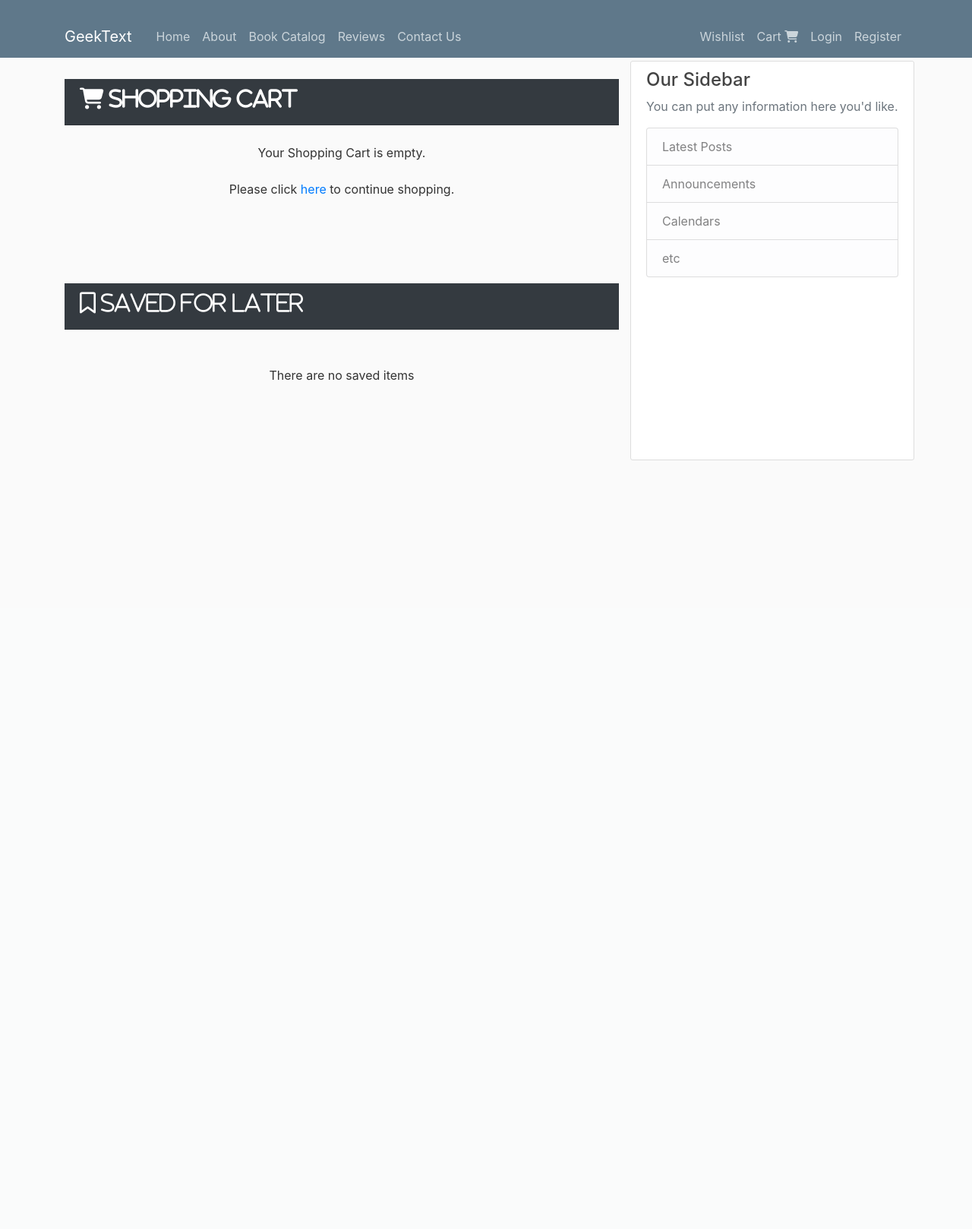
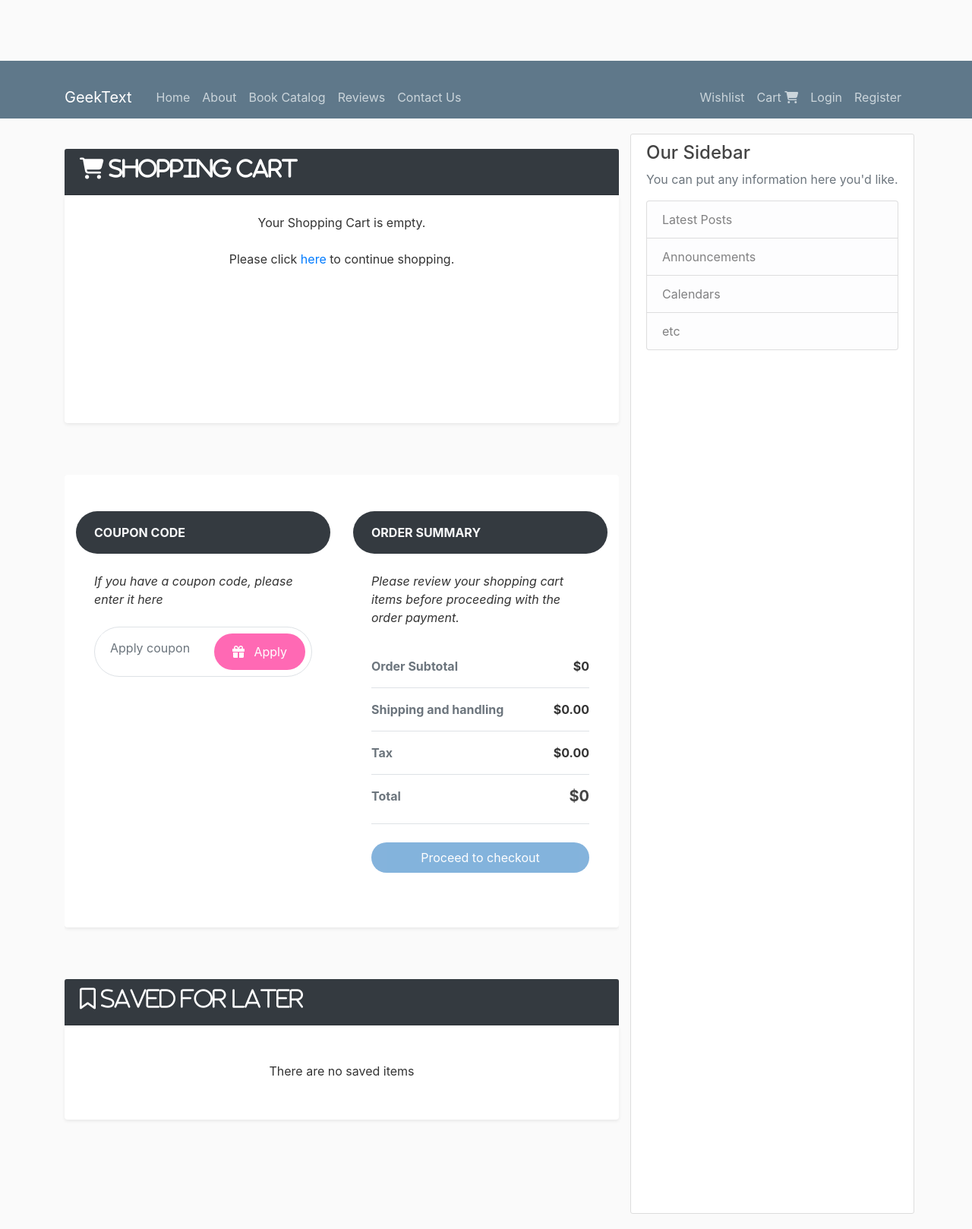
Before and after one commit to YeilysF/geektext, a Django app: page /cart/ in a window 1280 px wide. Shown: the whole page at 76% size. Before the commit the page ends 606 px from the top, so only its background shows below. Run offline with Django 3.2, Linux system fonts and the light colour scheme; data comes from the database, SQL or seed files in the repository; both versions use the stored data as it was after the commit; some libraries are stand-ins or nearby versions.

Commit message:
worked on the layout of the shopping cart

```diff
--- a/bookstore/templates/base.html
+++ b/bookstore/templates/base.html
@@ -21,7 +21,7 @@
 <body>
 <script src="https://use.fontawesome.com/c560c025cf.js"></script>
     <header class="site-header">
-      <nav class="navbar navbar-expand-md navbar-dark bg-steel fixed-top">
+      <nav class="navbar navbar-expand-md navbar-dark bg-steel fixed-t op">
         <div class="container">
           <a class="navbar-brand mr-4" href="{% url 'index' %}">GeekText</a>
           <button class="navbar-toggler" type="button" data-toggle="collapse" data-target="#navbarToggle" aria-controls="navbarToggle" aria-expanded="false" aria-label="Toggle navigation">
--- a/bookstore/templates/browse_sort.html
+++ b/bookstore/templates/browse_sort.html
@@ -164,6 +164,9 @@
         <td >
             <a class="btn btn-success" style="background-color: #428bca" href="{% url 'cart:add_cart' book.id %}">Add to Cart</a>
             <a class="btn btn-danger" style="background-color: orangered" href="">Add to Wishlist</a>
+
+        <script>var shopcartSettings = {"shopcart_top_offset":120,"side_offset":20,"site_width":1150,"shopcart_icon_color":"#FFFFFF","shopcart_back_color":"#2969b0","shopcart_icon_size":48,"sc_count_color":"#FFFFFF","sc_count_back_color":"#fc26ae","sc_count_size":12,"checkout_button":"Check Out with"};</script>
+            <section class="menu cid-qv1frvgcz3" once="menu" id="menu1-ad" data-rv-view="1669"></section>
         </td>
     {% endfor %}
     </tr>
--- a/cart/templates/cart.html
+++ b/cart/templates/cart.html
@@ -6,33 +6,47 @@
     <link rel="stylesheet" href="https://use.fontawesome.com/releases/v5.1.1/css/all.css" integrity="sha384-O8whS3fhG2OnA5Kas0Y9l3cfpmYjapjI0E4theH4iuMD+pLhbf6JI0jIMfYcK3yZ" crossorigin="anonymous">
 
     <style>
-        thead, tbody {
+        thead {
             border-bottom: solid;
             border-bottom-color: darkgray;
         }
+
         table {
             table-layout: fixed;
             max-width: 100%;
         }
+
+        #content {
+            min-height: 300px;
+            max-height: 1100px;
+            overflow: scroll;
+        }
+
+        #content2 {
+            min-height: 100px;
+            max-height: 800px;
+            overflow: scroll;
+        }
     </style>
 </head>
 
-{% extends 'base.html' %}
-{% block content %}
+{% extends 'base.html' %} {% block content %}
 
 <!-- Shopping cart table -->
-    <br>
+<div class="row">
+    <div class="container">
         <div class="card-header bg-dark text-light">
             <h3><i class="fa fa-shopping-cart" style="color: white"> Shopping cart </i></h3></div>
+        <div id=content class="bg-white rounded shadow-sm mb-5">
             {% if not cart_items %}
-          <div class= "No-items-in-cart text-center">
+            <div class="No-items-in-cart text-center">
+                <br> Your Shopping Cart is empty.
                 <br>
-            Your Shopping Cart is empty. <br> <br>
+                <br>
                 <p> Please click <a href="{% url 'browse_sort' %}">here</a> to continue shopping.
                 </p>
             </div>
-        {% endif %}
-        {% for cart_item in cart_items %}
+            {% endif %} {% for cart_item in cart_items %}
             <div class="table-responsive">
                 <table class="table">
                     <thead>
@@ -71,13 +85,15 @@
                             <td class="border-0 align-middle">
                                 <div style="justify-content: center" class="input-group-prepend">
 
-                          <button><a style="color: darkslategrey" class="button text-center" id="minus-btn"  href="{% url 'cart:remove_cart' cart_item.book.id %}">
+                                    <button>
+                                        <a style="color: darkslategrey" class="button text-center" id="minus-btn" href="{% url 'cart:remove_cart' cart_item.book.id %}">
                                             <i class="fas fa-minus-circle icon"></i></a>
                                     </button>
 
                                     <input type="submit" style="width: 35px; height: 35px" class="form-control" value="{{ cart_item.quantity }}">
 
-                           <button><a style="color: darkslategrey"class="button" id="plus-btn" href="{% url 'cart:add_cart' cart_item.book.id %}">
+                                    <button>
+                                        <a style="color: darkslategrey" class="button" id="plus-btn" href="{% url 'cart:add_cart' cart_item.book.id %}">
                                             <i class="fas fa-plus-circle icon"></i></a>
                                     </button>
                                 </div>
@@ -86,19 +102,27 @@
                             <td style="text-align: center" class="border-0 align-middle">
                                 <a href="{% url 'cart:remove_full_item' cart_item.book.id %}" class="text-dark">
                                     <i class="fa fa-trash"></i> Remove</a>
-                      <br><br>
+                                <br>
+                                <br>
                                 <a href="{% url 'cart:save_item' cart_item.book.id %}" class="text-dark"><i class="far fa-bookmark"></i> Save for Later</a>
-                      <br><br>
+                                <br>
+                                <br>
                                 <a href="#" class="text-dark"><i class="far fa-heart"></i> Save to Wishlist</a>
                             </td>
                         </tr>
                     </tbody>
                 </table>
             </div>
+            {% endfor %}
+        </div>
+    </div>
+</div>
 <!-- End -->
 
-      <div class="row py-5 p-4 rounded shadow-sm">
-        <div class="col-lg-6">
+<!-- Order Summary -->
+<div class="container">
+    <div class="row py-5 bg-white rounded shadow-sm mb-5">
+        <div class=" col-lg-6">
             <div class="bg-dark rounded-pill px-4 py-3 text-uppercase font-weight-bold text-light">Coupon code</div>
             <div class="p-4">
                 <p class="font-italic mb-4">If you have a coupon code, please enter it here</p>
@@ -109,12 +133,6 @@
                             <a href=""></a> Apply </button>
                     </div>
                 </div>
-          </div>
-          <div></div>
-          <div class="p-4">
-            <a></a>
-              <br>
-              <br>
             </div>
         </div>
         <div class="col-lg-6">
@@ -128,23 +146,29 @@
                     <li class="d-flex justify-content-between py-3 border-bottom"><strong class="text-muted">Total</strong>
                         <h5 class="font-weight-bold">${{ total }}</h5>
                     </li>
-            </ul><a href="{% url 'cart:checkout' %}" style="background-color: #428bca; color: white" class="btn rounded-pill py-2 btn-block"> Proceed to checkout</a>
+                    {% if not cart_items %}
+                </ul><a style="background-color: #428bca; color: white;" class="btn rounded-pill py-2 btn-block disabled"> Proceed to checkout</a> {% else %}
+                </ul><a href="{% url 'cart:checkout' %}" style="background-color: #428bca; color: white" class="btn rounded-pill py-2 btn-block"> Proceed to checkout</a> {% endif %}
             </div>
         </div>
     </div>
-    {% endfor %}
-
-        <br><br>
-        <br><br>
+</div>
+<!-- End -->
 
 <!-- Saved for Later table -->
+<div class="row">
+    <div class="container">
         <div class="card-header bg-dark text-light">
                 <h3><i class="far fa-bookmark" style="color: white"> Saved For Later </i></h3></div>
+        <div id="content2" class="bg-white rounded shadow-sm mb-5">
             {% if not saved_books %}
             <br>
-                 <div class= "No-saved-books text-center"><br> There are no saved items<br> <br></div>
-            {% else%}
-            {% for saved_item in saved_books %}
+            <div style="height: 100px" class="No-saved-books text-center">
+                <br> There are no saved items
+                <br>
+                <br>
+            </div>
+            {% else%} {% for saved_item in saved_books %}
             <div class="table-responsive">
                 <table class="table">
                     <thead>
@@ -176,7 +200,8 @@
                             <td class="border-0 align-middle text-center"><strong>${{ saved_item.book.price }}</strong></td>
                             <td class="border-0 align-middle text-center">
                                 <a href="{% url 'cart:remove_save' saved_item.id %}" class="text-dark"><i class="fa fa-trash"></i> Remove</a>
-                      <br><br>
+                                <br>
+                                <br>
                                 <a href="{% url 'cart:move_save' saved_item.id %}" class="text-dark"><i class="fa fa-shopping-cart"></i> Move to Cart</a>
                             </td>
                         </tr>
@@ -188,9 +213,13 @@
                     <a href="{% url 'cart:clear_save' %}" style="background-color: crimson; color: white" class="btn rounded-pill">Clear Saved Items</a>
                 </div>
             {% endif %}
+        </div>
+    </div>
+</div>
 <!-- End -->
 
-            <br/><br/>
-            <br/><br/>
-
+<br/>
+<br/>
+<br/>
+<br/>
 {% endblock %}
--- a/cart/views.py
+++ b/cart/views.py
@@ -48,7 +48,8 @@ def remove_from_cart(request, book_id):
 @login_required
 def remove_full_item(request, book_id):
     book = Book.objects.get(id=book_id)
-    cart_item = CartItem.objects.get(book=book)
+    cart = Cart.objects.get(cart_id=cart_start(request))
+    cart_item = CartItem.objects.get(book=book,cart=cart)
     cart_item.delete()
 
     return redirect('cart:cart_page')
@@ -61,9 +62,9 @@ def save_for_later(request, book_id):
     if not SavedItem.objects.filter(book=book).exists():
         save_book.save()
     else:
-        messages.info(request, "Item already saved")
+        messages.info(request, "Item is already saved")
 
-    remove_from_cart(request,book_id)
+    remove_full_item(request,book_id)
 
     return redirect('cart:cart_page')
 
```
Also changed, not shown: db.sqlite3. Lines whose indentation alone changed are shown as unchanged.
